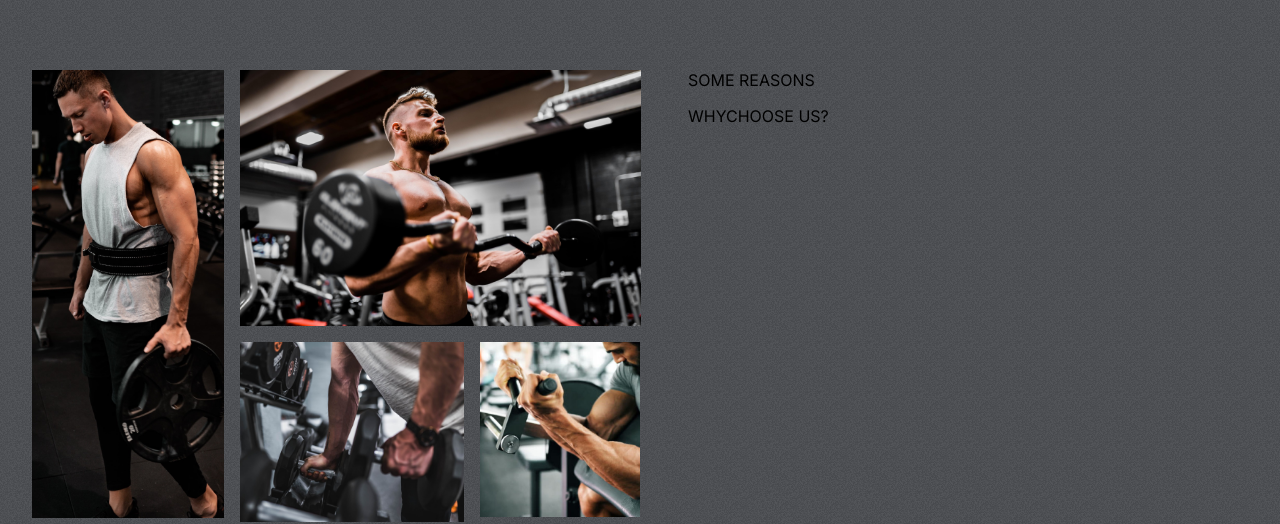
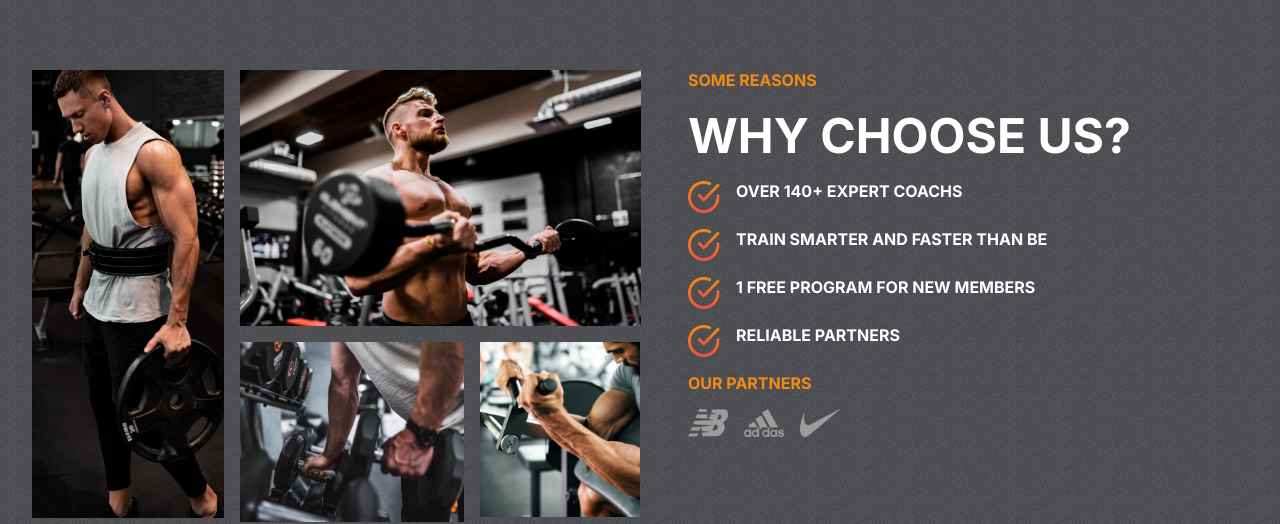
Before and after one commit to Elilvannan/gym-app, a React (Create React App) app: page / in a window 1280 px wide. Shown: the part 1443-1967 px from the top of the page. Built offline with nearby package versions, Linux system fonts and the light colour scheme.

Commit message:
reasons finished

```diff
--- a/src/App.css
+++ b/src/App.css
@@ -18,9 +18,9 @@
   gap: 6rem;
   overflow: hidden;
 }
-::-webkit-scrollbar{
+/* ::-webkit-scrollbar{
   display: none;
-}
+} */
 
 .stroke-text{
   color: #fa5042;
--- a/src/components/Reasons/Reasons.css
+++ b/src/components/Reasons/Reasons.css
@@ -41,8 +41,6 @@
     grid-column: 3/4;
 }
 
-
-
 .right-r{
     flex: 1 1;
     gap: 1rem;
@@ -51,5 +49,44 @@
     gap: 1rem;
     display: flex;
     flex-direction: column;
+}
 
+.right-r>span{
+    font-weight: bold;
+    color: var(--orange);
 }
+
+.right-r>div{
+    color: white;
+    font-size: 3rem;
+    font-weight: bold;
+}
+
+.details-r{
+    display: flex;
+    flex-direction: column;
+    gap: 1rem;
+}
+
+.details-r>div{
+    display: flex;
+    font-size: 1rem;
+    gap: 1rem;
+}
+
+.details-r>div>img{
+    width: 2rem;
+    height: 2rem;
+}
+
+.partners{
+    color: var(--gray);
+    font-weight: normal;
+}
+.partners-image{
+    display: flex;
+    gap: 1rem;
+}
+.partners-image>img{
+    width: 2.5rem;
+}
--- a/src/components/Reasons/Reasons.jsx
+++ b/src/components/Reasons/Reasons.jsx
@@ -1,17 +1,17 @@
-import React from 'react';
-import '../Reasons/Reasons.css'
-import image1 from '../../assets/image1.png'
-import image2 from '../../assets/image2.png'
-import image3 from '../../assets/image3.png'
-import image4 from '../../assets/image4.png'
-import nb from '../../assets/nb.png'
-import adidas from '../../assets/adidas.png'
-import nike from '../../assets/nike.png'
-import tick from '../../assets/tick.png'
+import React from "react";
+import "../Reasons/Reasons.css";
+import image1 from "../../assets/image1.png";
+import image2 from "../../assets/image2.png";
+import image3 from "../../assets/image3.png";
+import image4 from "../../assets/image4.png";
+import nb from "../../assets/nb.png";
+import adidas from "../../assets/adidas.png";
+import nike from "../../assets/nike.png";
+import tick from "../../assets/tick.png";
 
 const Reasons = () => {
   return (
-    <div className='Reasons' id='reason'>
+    <div className="Reasons" id="reason">
       <div className="left-r">
         <img src={image1} alt="" />
         <img src={image2} alt="" />
@@ -21,12 +21,39 @@ const Reasons = () => {
       <div className="right-r">
         <span>some reasons</span>
         <div>
-            <span>Why</span>
+          <span>Why </span>
           <span>choose us?</span>
+        </div>
+        <div className="details-r">
+          <div>
+            <img src={tick} alt="" />
+            <span>OVER 140+ EXPERT COACHS</span>
+          </div>
+
+          <div>
+            <img src={tick} alt="" />
+            <span>TRAIN SMARTER AND FASTER THAN BE</span>
+          </div>
+
+          <div>
+            <img src={tick} alt="" />
+            <span>1 FREE PROGRAM FOR NEW MEMBERS</span>
+          </div>
+
+          <div>
+            <img src={tick} alt="" />
+            <span>RELIABLE PARTNERS</span>
+          </div>
+        </div>
+        <span className="partners">OUR PARTNERS</span>
+        <div className="partners-image">
+          <img src={nb} alt="" />
+          <img src={adidas} alt="" />
+          <img src={nike} alt="" />
         </div>
       </div>
     </div>
-  )
-}
+  );
+};
 
-export default Reasons
+export default Reasons;
```
Also changed, not shown: package.json (+4 -3 lines), 2 other files (tests, documents, lock files or other folders). Lines whose indentation alone changed are shown as unchanged.
